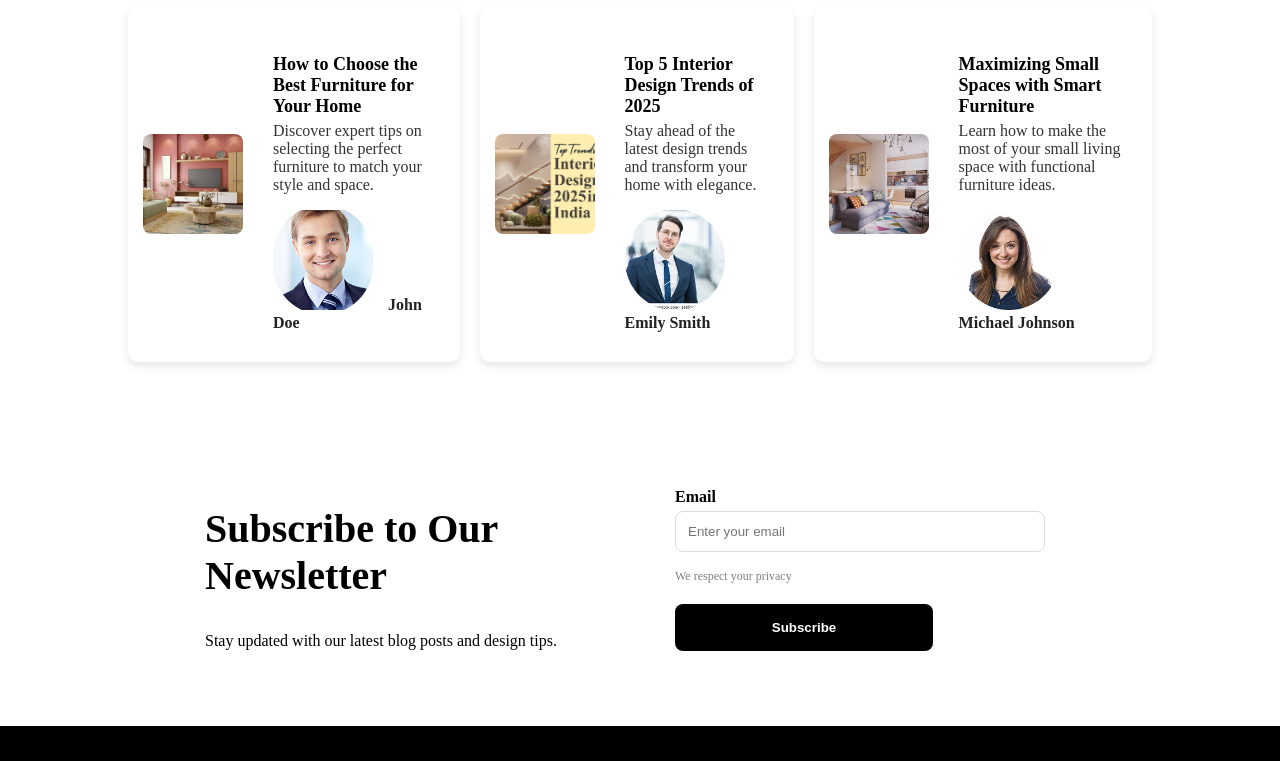
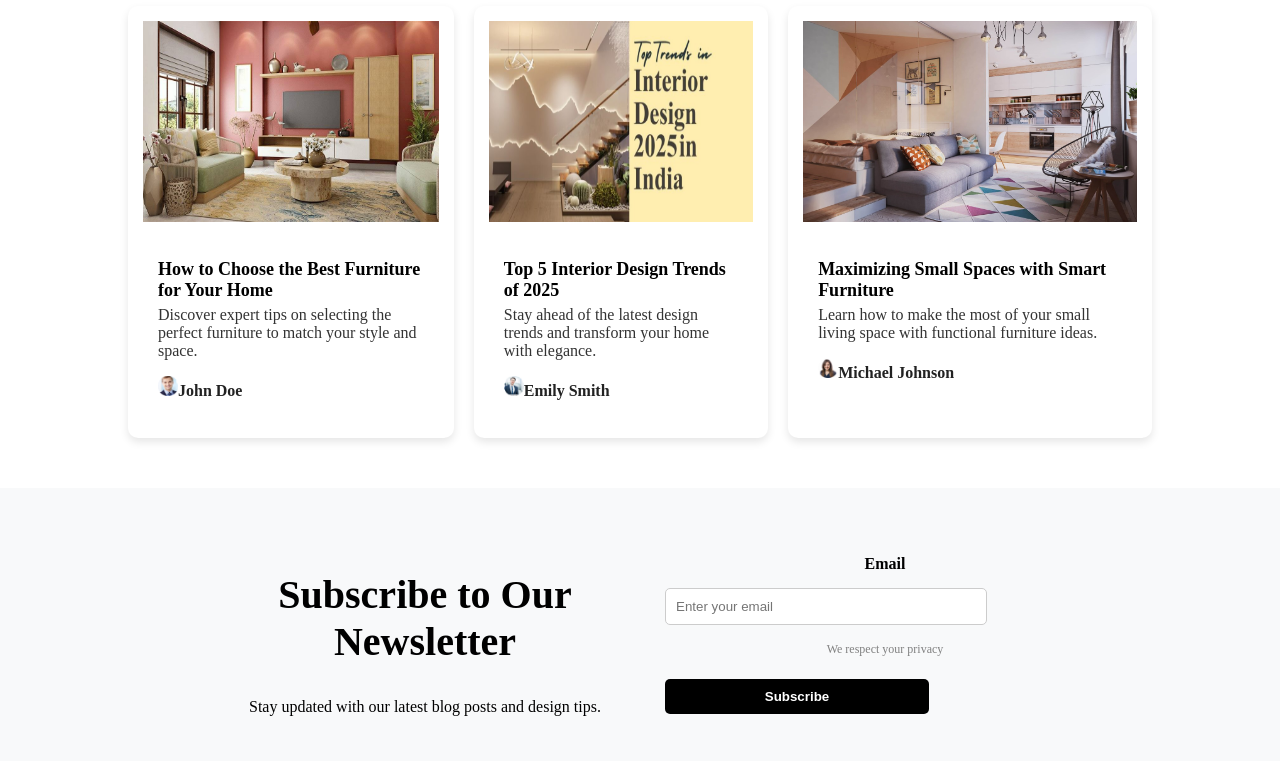
Before and after one commit to ShrutiChavda/Aesthetica, a React (Vite) app in the folder FRONTEND/: page /blog in a window 1280 px wide. Shown: the part 1080-1841 px from the top of the page. Built offline with nearby package versions, Linux system fonts and the light colour scheme.

Commit message:
CSS changes for resposiveness

```diff
--- a/FRONTEND/src/assets/css/LandingPage.css
+++ b/FRONTEND/src/assets/css/LandingPage.css
@@ -382,13 +382,13 @@ body, html {
   box-shadow: 0px 4px 10px rgba(0, 0, 0, 0.2);
 }
 
-@media (min-width: 825px) {
+@media (max-width: 825px) {
   .services .grid {
     font-size: medium;
   }
 
 }
-@media (min-width: 791px) {
+@media (max-width: 791px) {
   .services .grid {
     font-size: large;
   }
@@ -876,7 +876,7 @@ body, html {
 }
 
 .article-card {
-  display: flex;
+  display: block;
   align-items: center;
   background: #fff;
   border-radius: 10px;
@@ -886,18 +886,21 @@ body, html {
   text-align: left;
 }
 
-.article-card:hover {
-  transform: translateY(-5px);
-}
-
-.article-card img {
-  width: 100px;
-  height: 100px;
+/* .article-card img {
+  width: 10px;
+  height: 10px;
   border-radius: 8px;
   margin-right: 15px;
   object-fit: cover;
+} */
+.aaa{
+  width: 100%;
+  height: 50%;
 }
-
+.bbb{
+  width: 20px;
+  height: 20px;
+}
 .article-content {
   padding: 15px;
 }
@@ -906,6 +909,90 @@ body, html {
   font-size: 18px;
   margin-bottom: 5px;
 }
+@media (max-width: 1088px){
+  .aaa{
+    width: 100%;
+    height: 45%;
+  }
+  }
+
+  @media (max-width: 973px){
+    .aaa{
+      width: 100%;
+      height: 35%;
+    }
+    }
+  @media (max-width: 874px){
+    .aaa{
+      width: 100%;
+      height: 40%;
+    }
+    }
+    @media (max-width: 859px){
+      .aaa{
+        width: 100%;
+        height: 35%;
+      }
+      }
+      @media (max-width: 773px){
+        .aaa{
+          width: 100%;
+          height: 30%;
+        }
+        }
+
+        @media (max-width: 745px){
+          .aaa{
+            width: 100%;
+            height: 25%;
+          }
+          }
+
+          @media (max-width: 684px){
+            .aaa{
+              width: 100%;
+              height: 20%;
+            }
+            }
+
+
+
+
+@media (max-width: 368px){
+  .article-card{
+    display: block;
+  }
+  .aaa{
+    width: 100%;
+    height: 50%;
+  }
+  }
+
+  @media (max-width: 264px){
+   .aaa{
+      width: 100%;
+      height: 35%;
+    }
+    }
+
+    @media (max-width: 278px){
+      .aaa{
+         width: 100%;
+         height: 35%;
+       }
+       }
+
+       @media (max-width: 200px){
+        .aaa{
+           width: 100%;
+           height: 25%;
+         }
+         }
+
+  .article-card:hover {
+    transform: translateY(-5px);
+  }
+
 
 .date {
   font-size: 14px;
@@ -930,15 +1017,36 @@ body, html {
   }
 }
 
-@media screen and (max-width: 768px) {
+@media screen and (max-width: 581px) {
   .article-grid {
     flex-wrap: wrap;
   }
+  .aaa{
+    height: 60%;
+  }
+}
+@media screen and (max-width: 481px) {
+
+  .aaa{
+    height: 50%;
+  }
+}
+@media screen and (max-width: 381px) {
+
+  .aaa{
+    height: 40%;
+  }
+}
+@media screen and (max-width: 281px) {
+
+  .aaa{
+    height: 30%;
+  }
 }
 
+/* Carrer section */
+/* Global Styles *//* Career Page Responsive Styles */
 
-/* Carrer section */
-/* Global Styles */
 .career-container {
   font-family: 'Arial', sans-serif;
   color: black;
@@ -961,10 +1069,12 @@ body, html {
   align-items: center;
   padding: 40px;
   gap: 20px;
+  flex-wrap: wrap;
 }
 
 .career-advice-text {
   flex: 1;
+  text-align: center;
 }
 
 .career-advice-text h2 {
@@ -986,6 +1096,7 @@ body, html {
 
 .career-advice-image {
   flex: 1;
+  text-align: center;
 }
 
 .career-advice-image img {
@@ -997,10 +1108,103 @@ body, html {
 /* Blog Section */
 .career-blog {
   display: flex;
+  flex-wrap: wrap;
   justify-content: center;
   gap: 20px;
   margin: 40px 0;
 }
+
+.blog-card {
+  max-width: 320px;
+  width: 100%;
+  text-align: center;
+}
+
+/* Testimonials */
+.employee-testimonials {
+  text-align: center;
+  padding: 40px 20px;
+}
+
+.testimonial-grid {
+  display: flex;
+  flex-wrap: wrap;
+  justify-content: center;
+  gap: 20px;
+}
+
+.testimonial-card {
+  max-width: 320px;
+  width: 100%;
+  text-align: center;
+}
+
+/* Newsletter Section */
+.newsletter {
+  background: #f8f9fa;
+  padding: 40px 20px;
+  text-align: center;
+}
+
+.newsletter-container {
+  display: flex;
+  flex-wrap: wrap;
+  justify-content: center;
+  align-items: center;
+  gap: 20px;
+}
+
+.newsletter-text {
+  flex: 1;
+  min-width: 250px;
+  text-align: center;
+}
+
+.newsletter-form {
+  flex: 1;
+  min-width: 250px;
+  text-align: center;
+}
+
+.newsletter-form input {
+  width: 100%;
+  max-width: 300px;
+  padding: 10px;
+  margin-top: 10px;
+  border: 1px solid #ccc;
+  border-radius: 5px;
+}
+
+.newsletter-form button {
+  background-color: black;
+  color: white;
+  padding: 10px 20px;
+  border-radius: 5px;
+  margin-top: 10px;
+}
+
+/* Responsive Design */
+@media (max-width: 768px) {
+  .career-advice {
+    flex-direction: column;
+    text-align: center;
+  }
+
+  .career-advice-text, .career-advice-image {
+    text-align: center;
+  }
+
+  .career-blog {
+    flex-direction: column;
+    align-items: center;
+  }
+
+  .testimonial-grid {
+    flex-direction: column;
+    align-items: center;
+  }
+}
+
 
 .blog-card {
   width: 300px;
--- a/FRONTEND/src/assets/css/about.css
+++ b/FRONTEND/src/assets/css/about.css
@@ -337,6 +337,7 @@
  @media (max-width: 420px) {
   p{
     font-size:small;
+    text-align: center;
   }
   @media (max-width: 309px) {
     .team-card{
--- a/FRONTEND/src/pages/Blog.jsx
+++ b/FRONTEND/src/pages/Blog.jsx
@@ -91,12 +91,12 @@ const Blog = () => {
         <div className="article-grid">
           {articles.map((article) => (
             <div key={article.id} className="article-card">
-              <img src={article.img} alt={article.title} />
+              <img className="aaa" src={article.img} alt={article.title} />
               <div className="article-content">
                 <h3>{article.title}</h3>
                 <p className="description">{article.description}</p>
                 <div className="author">
-                  <img src={article.image} alt={article.author} />
+                  <img className="bbb" src={article.image} alt={article.author} />
                   <span>{article.author}</span>
                 </div>
               </div>
```
